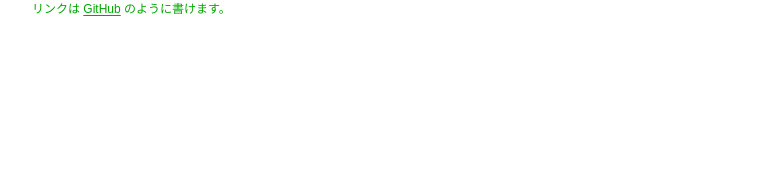
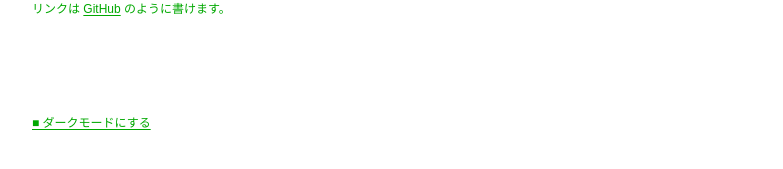
Before and after one commit to 69995/blog, a Jekyll site: the page built from index.html, in a window 1280 px wide. Shown: the part 481-650 px from the top of the page, without its empty margins (8-791 px from the left). Built offline with Jekyll 4.4.1, drawn with Linux system fonts in a browser that asks for light colours; some web fonts are replaced; the list of posts is cut into pages by our own code.

Commit message:
Add files via upload

```diff
--- a/_layouts/default.html
+++ b/_layouts/default.html
@@ -6,12 +6,28 @@
 <title>{% if page.title %}{{ page.date | date: "%y%m%d" }}-{{ page.title }} | {% endif %}{{ site.title }}</title>
 <link rel="preload" href="https://cdn.jsdelivr.net/npm/@fontpkg/jf-dot-shinonome-gothic-12@1.0.20150527/JF-Dot-Shinonome12.ttf" as="font" type="font/ttf" crossorigin>
 <link rel="stylesheet" href="{{ '/assets/style.css' | relative_url }}">
+<script>try{if(localStorage.getItem("theme")==="dark")document.documentElement.dataset.theme="dark"}catch(e){}</script>
 </head>
 <body>
 <div class="page">
   <main>
 {{ content }}
   </main>
+  <footer class="site-foot">
+    <button class="theme-toggle" id="theme-toggle" type="button"></button>
+  </footer>
 </div>
+<script>
+(function(){
+  var b=document.getElementById("theme-toggle"),r=document.documentElement;
+  function label(){b.textContent=r.dataset.theme==="dark"?"□ ライトモードにする":"■ ダークモードにする"}
+  b.addEventListener("click",function(){
+    if(r.dataset.theme==="dark"){delete r.dataset.theme;try{localStorage.removeItem("theme")}catch(e){}}
+    else{r.dataset.theme="dark";try{localStorage.setItem("theme","dark")}catch(e){}}
+    label();
+  });
+  label();
+})();
+</script>
 </body>
 </html>
```
